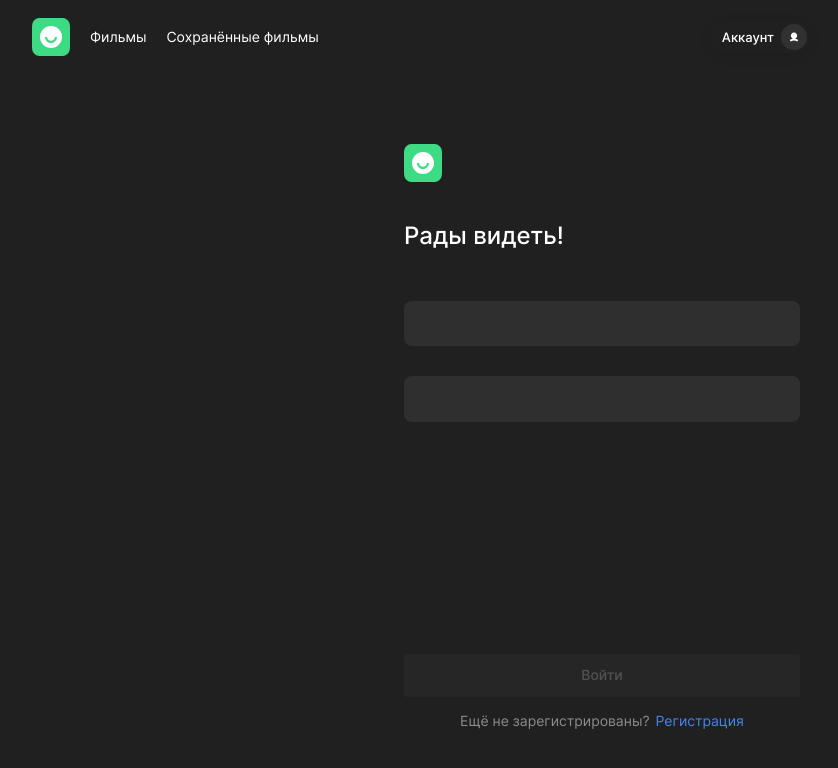
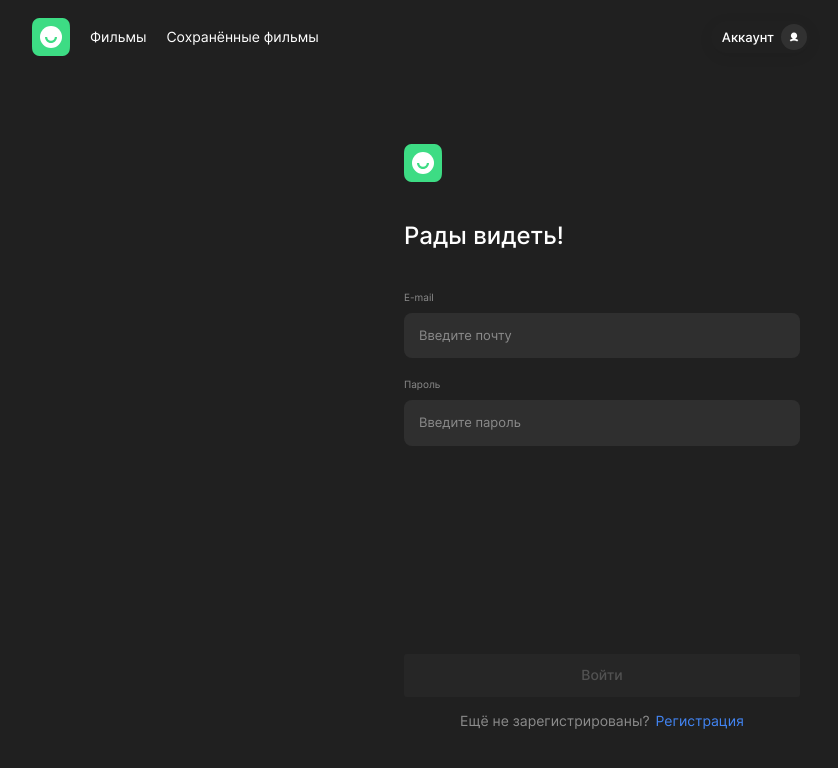
Before and after one commit to IgorDedul/movies-explorer-frontend, a React (Create React App) app: page /signin in a window 1280 px wide. Shown: the top 768 px of the page, without its empty margins (38-876 px from the left). Built offline with nearby package versions, Linux system fonts and the light colour scheme.

Commit message:
fix: correct after review1 part 3

```diff
--- a/src/components/Auth/AuthInput/AuthInput.js
+++ b/src/components/Auth/AuthInput/AuthInput.js
@@ -1,12 +1,19 @@
 import React from 'react';
 import './AuthInput.css';
 
-const AuthInput = () => {
+const AuthInput = ({
+  labelText,
+  error,
+  isLoading,
+  ...inputAttributes
+}) => {
   return (
     <label className='auth__input-container'>
-      <span className='auth__input-label'></span>
+      <span className='auth__input-label'>{labelText}</span>
       <input
-        className='auth__input auth__input_incorrect'
+        className={`auth__input ${error ? 'auth__input_incorrect' : ''}`}
+        disabled={isLoading}
+        {...inputAttributes}
       />
       <span className='auth__input-error'></span>
     </label>
```
